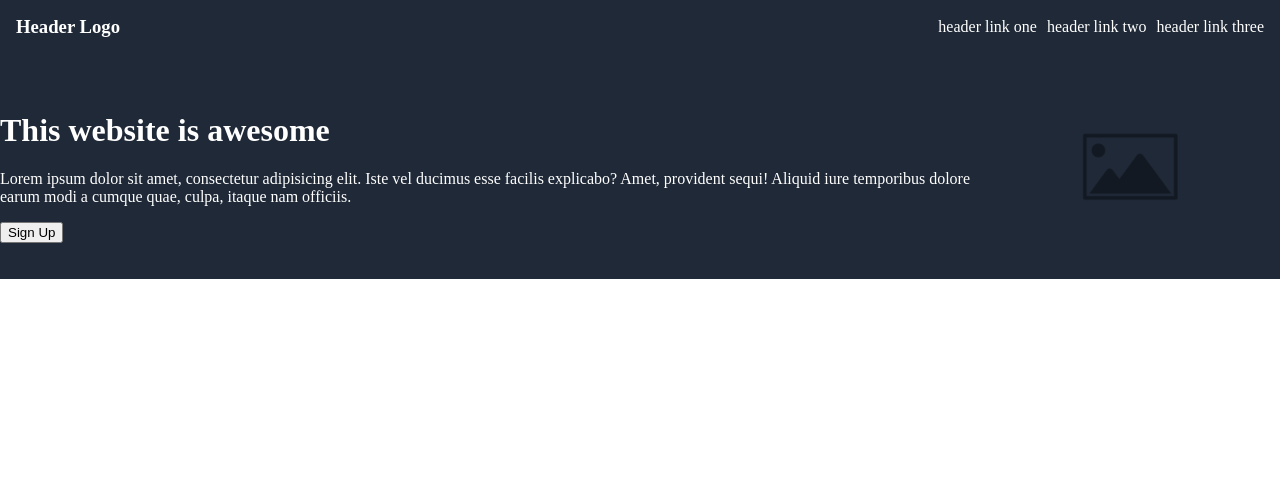
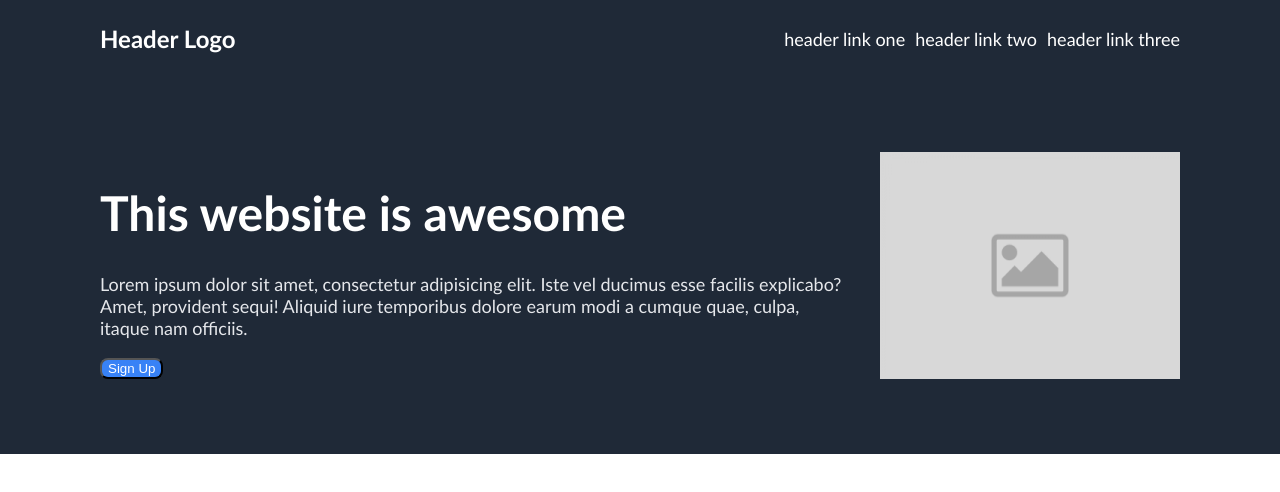
Before and after one commit to eabraham2623/odinLandingPage, a plain HTML site: page index.html in a window 1280 px wide. Drawn offline with Linux system fonts and the light colour scheme.

Commit message:
Added font, flex spacing and initial button

```diff
--- a/index.html
+++ b/index.html
@@ -7,13 +7,14 @@
 </head>
 <body>
     <div class = "content">
+        <div class = "navy-section">
             <div class = "header">
                 <h3>Header Logo</h3>
                 <nav>
                     <ul class = "nav-links">
-                    <li>header link one</li>
-                    <li>header link two</li>
-                    <li>header link three</li>
+                        <li><a href="#">header link one</a></li>
+                        <li><a href="#">header link two</a></li>
+                        <li><a href="#">header link three</a></li>
                     </ul>
                 </nav>
             </div>
@@ -21,9 +22,10 @@
                 <div class = "intro-text">
                     <h1>This website is awesome</h1>
                     <p>Lorem ipsum dolor sit amet, consectetur adipisicing elit. Iste vel ducimus esse facilis explicabo? Amet, provident sequi! Aliquid iure temporibus dolore earum modi a cumque quae, culpa, itaque nam officiis.</p>
-                <button>Sign Up</button>
+                    <button class = "button button3">Sign Up</button>
                 </div>
-            <img src = "images/placeholder-image.png">
+                <img alt = "placeholder image" src = "images/placeholder-image-300x225.png">
+            </div>
         </div>
     </div>
 </body>
--- a/styles/styles.css
+++ b/styles/styles.css
@@ -11,9 +11,34 @@ body {
     margin: 0;
 }
 
+h1 {
+    font-size: 48px;
+}
+
+li a {
+    text-decoration: none;
+    color: white;
+
+}
+
+button {
+    background-color: #3882F6;
+    color: white;
+    border-radius: 8px;
+}
+
+.navy-section {
+    font-family: 'Gill Sans', 'Gill Sans MT', Calibri, 'Trebuchet MS', sans-serif;
+}
 .content {
     display: flex;
     flex-direction: column;
+}
+
+.header, .intro {
+    padding-left: 100px;
+    padding-right: 100px;
+    padding-bottom: 75px;
 }
 
 .header {
@@ -21,12 +46,22 @@ body {
     color: white;
     background-color: #1F2937;
     align-items: center;
-    justify-content: space-between;
+    justify-content: flex-start;
 }
+
+.header h3 {
+    font-size: 24px;
+}
+
+.header ul,
+.intro-text p {
+    font-size: 18px;
+    color: #E5E7EB
+}
+
 .header h3,
 .header ul {
-    padding: 8px;
-    margin: 8px;
+    flex: 1;
 }
 
 .nav-links {
@@ -39,10 +74,18 @@ body {
     display: flex;
     color: white;
     background-color: #1F2937;
-    justify-content: space-between;
-    align-items: center;
+    gap: 30px;
 }
 
+.intro-text {
+
+}
+
+.intro-text p {
+}
+
+
 .intro img {
-    width: 300px;
+    width: 400px;
+
 }
```
Also changed, not shown: images/placeholder-image-300x225.png (added). Lines whose indentation alone changed are shown as unchanged.
